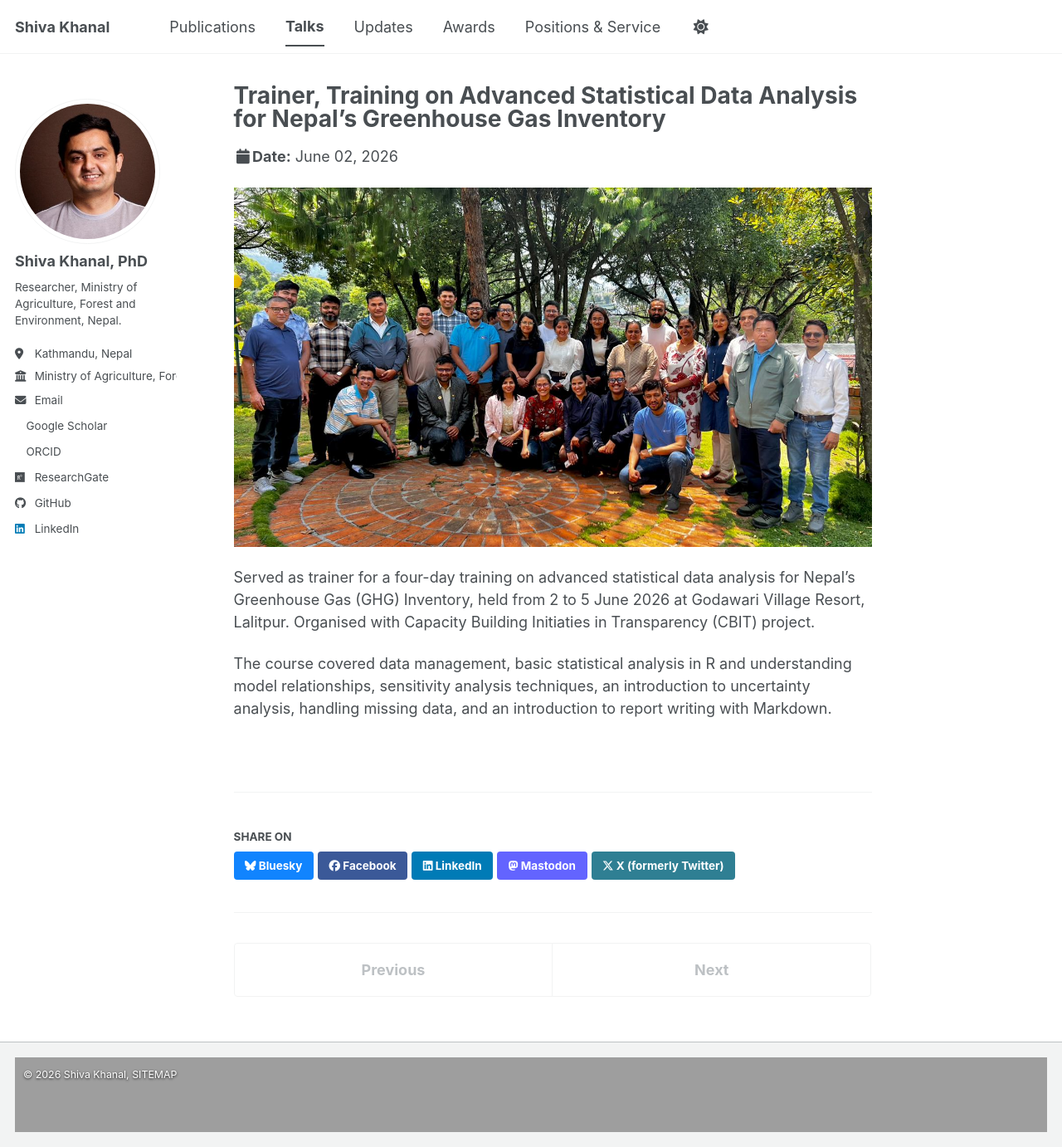
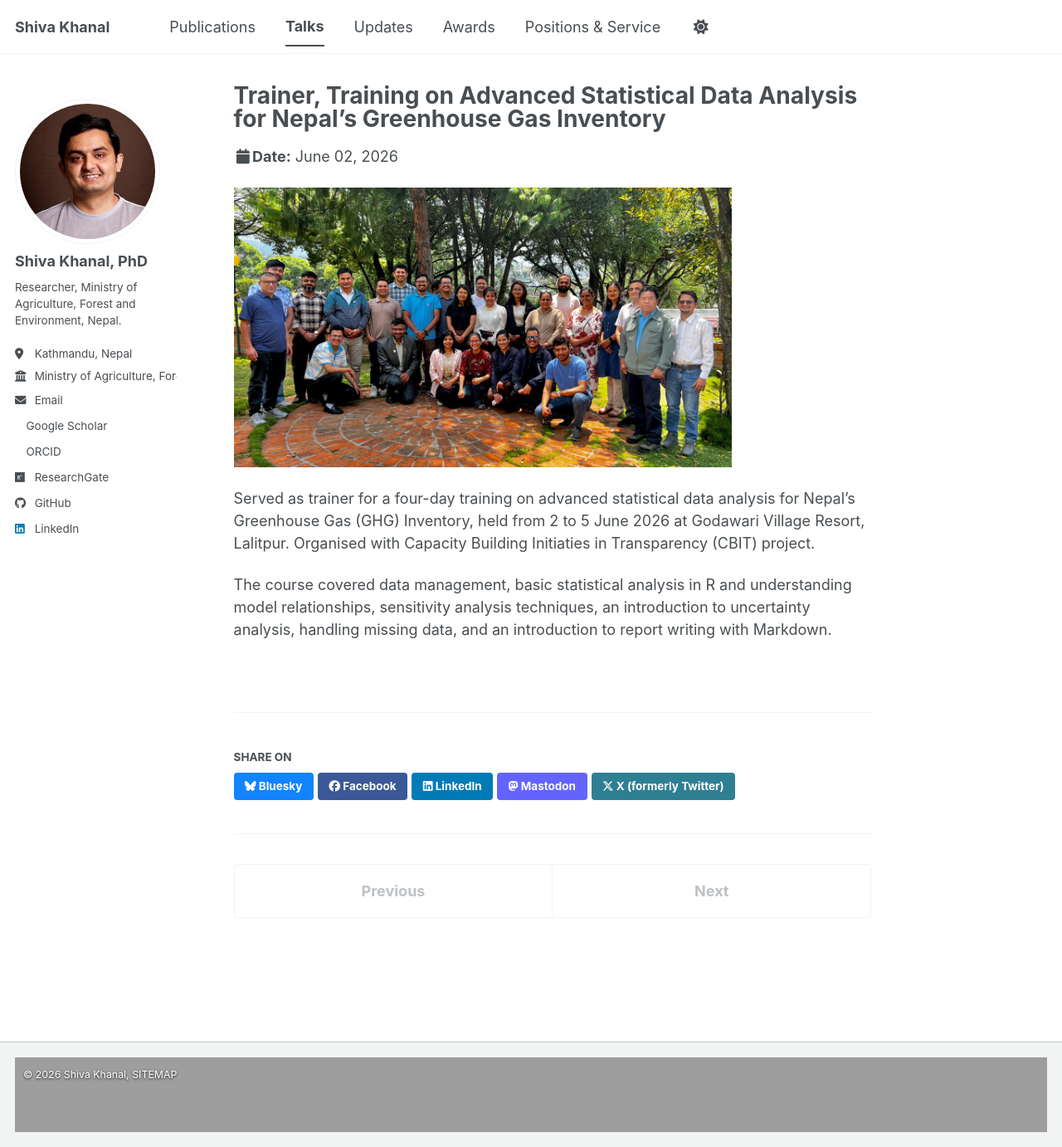
Before and after one commit to shivakhanal/shivakhanal.github.io, a Jekyll site: the page built from _talks/2026-06-02-advanced-statistical-analysis-ghg-inventory-training.md, in a window 1280 px wide and 1382 px high. Shown: the whole window at 83% size. Built offline with Jekyll 4.4.1, drawn with Linux system fonts in a browser that asks for light colours; a style sheet for code colours, icons or effects is not loaded.

Commit message:
smaller photo

```diff
--- a/_talks/2026-06-02-advanced-statistical-analysis-ghg-inventory-training.md
+++ b/_talks/2026-06-02-advanced-statistical-analysis-ghg-inventory-training.md
@@ -9,7 +9,7 @@ location: "Lalitpur, Nepal"
 ---
 
 <!-- Add event photo below. Copy the image file into /images/ first, then update the filename here. -->
-![Advanced Statistical Data Analysis Training](/images/Rtrain2026.jpeg)
+![Advanced Statistical Data Analysis Training](/images/Rtrain2026.jpeg){: width="600"}
 
 Served as trainer for a four-day training on advanced statistical data analysis for Nepal's Greenhouse Gas (GHG) Inventory, held from 2 to 5 June 2026 at Godawari Village Resort, Lalitpur. Organised with Capacity Building Initiaties in Transparency (CBIT) project.
 
```
